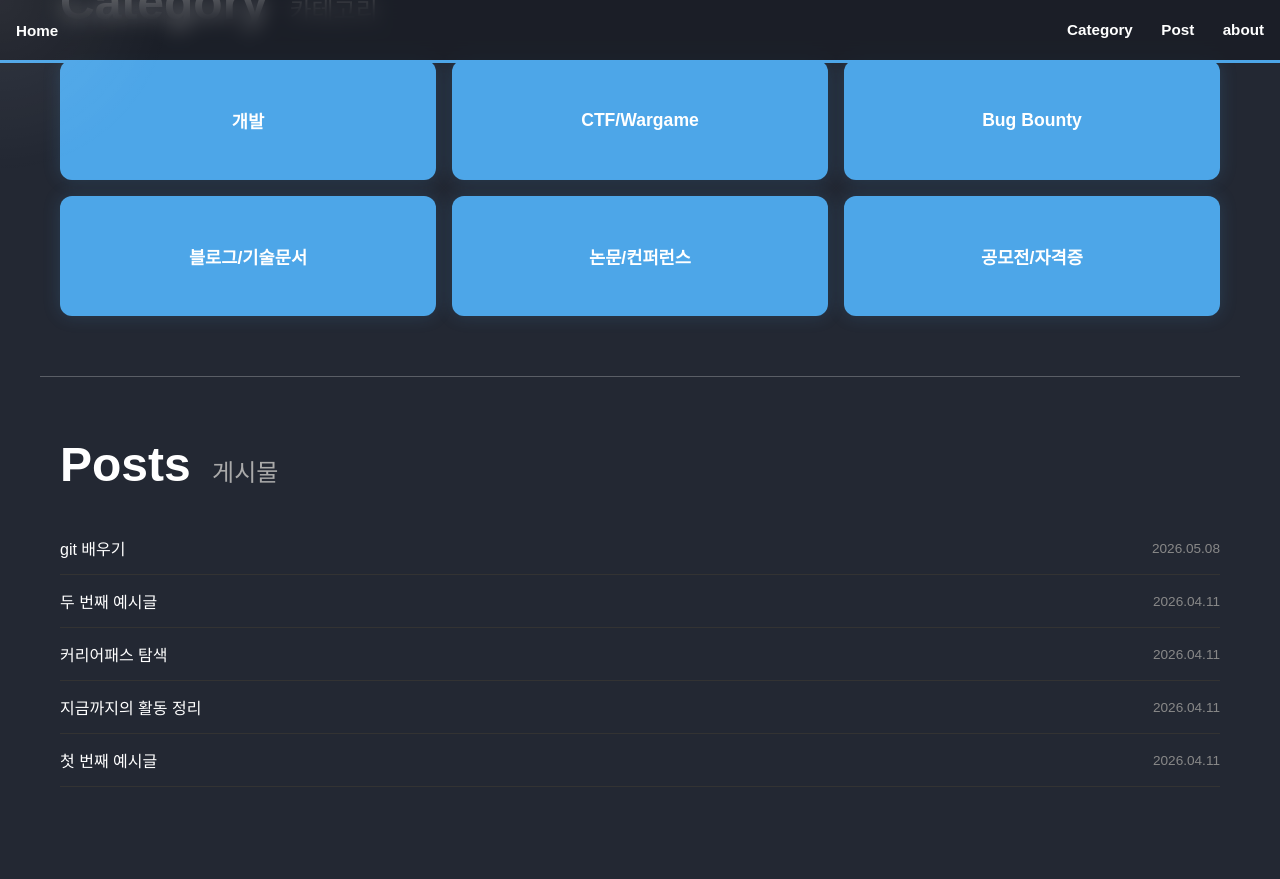
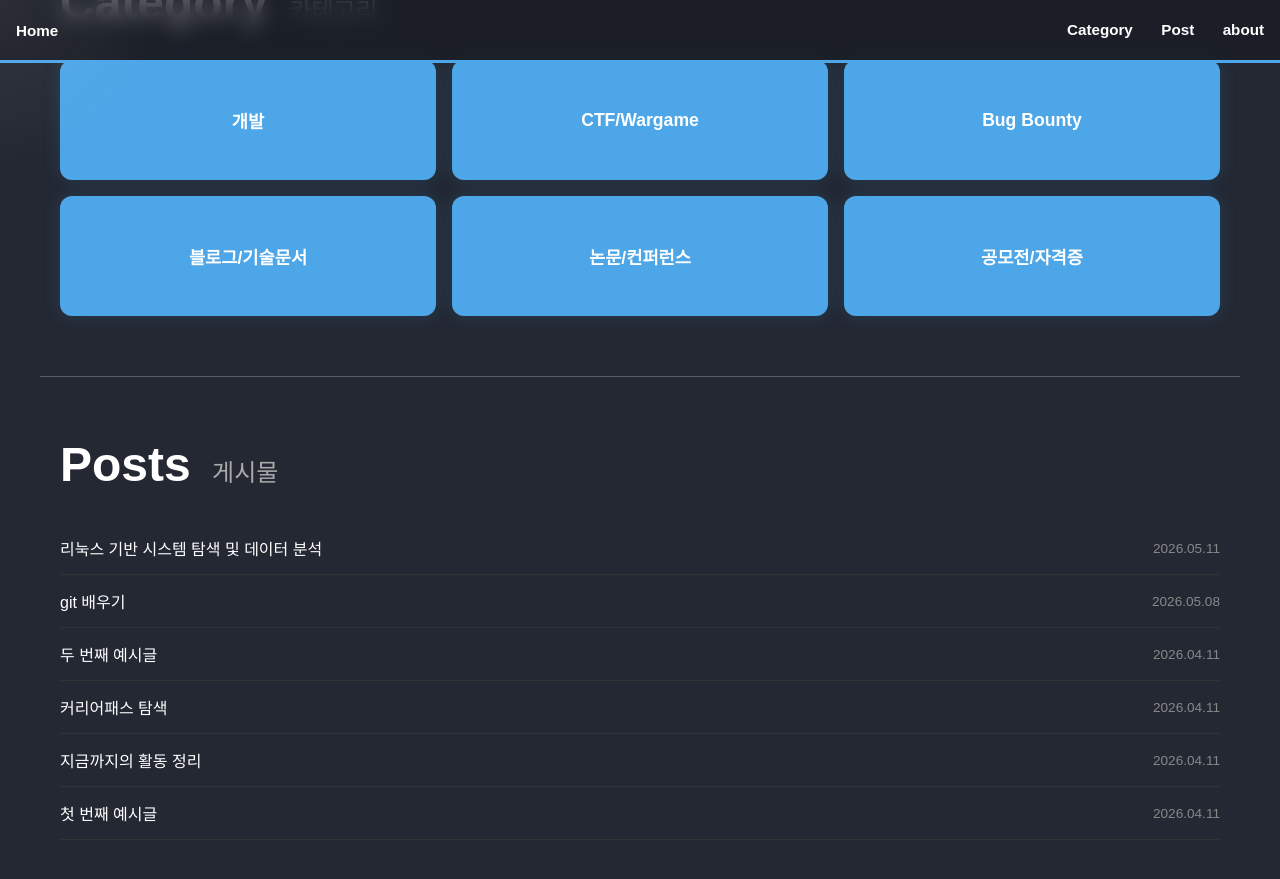
Before and after one commit to nonono2525/nonono2525.github.io, a Jekyll site: the page built from index.html, in a window 1280 px wide and 900 px high, scrolled down 986 px. Shown: the top 879 px of the window. Built offline with Jekyll 4.4.1, drawn with Linux system fonts in a browser that asks for light colours; before the commit the page ends 1833 px from its top, so only the background shows below that.

Commit message:
Update and rename bandit_wargame_blog.md to 2026-05-11-linux-bandit.md

```diff
--- a/_posts/bandit_wargame_blog.md
+++ b/_posts/2026-05-11-linux-bandit.md
@@ -1,3 +1,10 @@
+---
+layout: post-detail
+title: "리눅스 기반 시스템 탐색 및 데이터 분석"
+date: 2026-05-11
+category: "blog"
+---
+
 # OverTheWire Bandit 워게임 풀이 — WSL & Linux 기초 명령어
 
 ## 미션 목표
```
